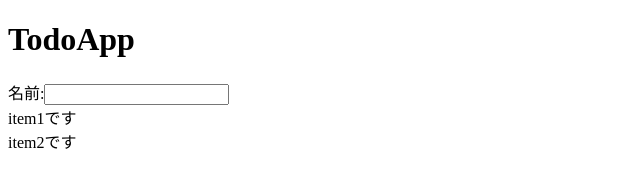
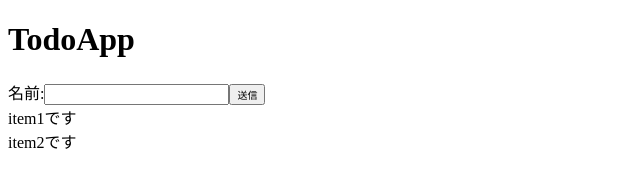
Before and after one commit to developer-mitsu/App_task, a React (Create React App) app: page / in a window 1280 px wide. Shown: the top 174 px of the page, without its empty margins (0-640 px from the left). Built offline with nearby package versions, Linux system fonts and the light colour scheme.

Commit message:
送信ボタン追加

```diff
--- a/src/App.js
+++ b/src/App.js
@@ -13,6 +13,9 @@ const App = () => {
         <Form imput={
           <form method="POST">
             名前:<input type="text" name="name" />
+            <button type="submit" name="送信">
+              <font size="1">送信</font>
+            </button>
           </form>
         }/>
       </div>
```
